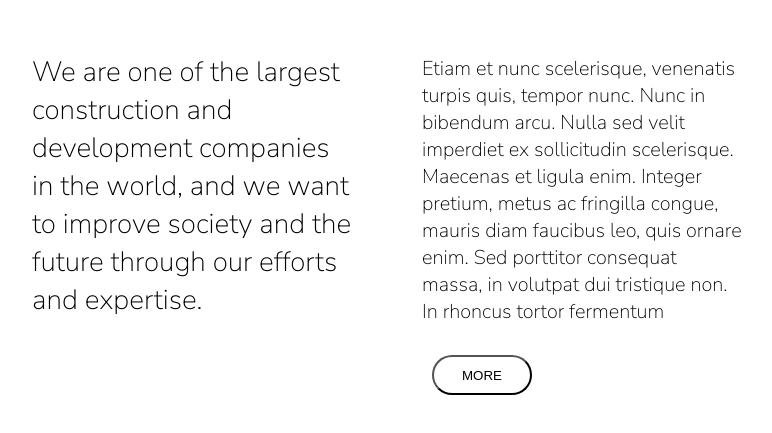
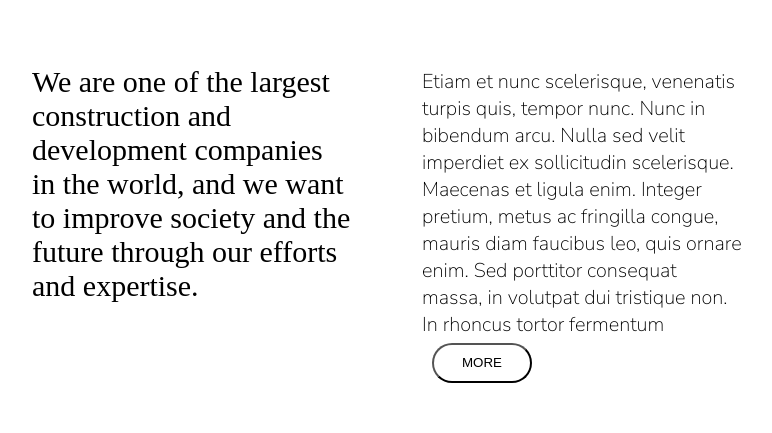
Before and after one commit to WallEDesing/Engineers-contractors, a React (Create React App) app: page / in a window 1280 px wide. Shown: the part 3685-4118 px from the top of the page, without its empty margins (253-1025 px from the left). Built offline with nearby package versions, Linux system fonts and the light colour scheme.

Commit message:
final commit

```diff
--- a/src/components/More/More.css
+++ b/src/components/More/More.css
@@ -16,8 +16,9 @@
     text-align: left;
     width: 50%;
     height: 300px;
-    font-size: 28px;
-    margin-bottom:7%;
+    font-size: 30px;
+    font-family: 'overlock';
+    margin-bottom:3%;
     margin-left: 250px;
 }
 .More-content-right-side{
@@ -32,9 +33,10 @@
     align-self: center;
     font-size: 20px;
     text-align: left;
+    font-weight: 400;
     margin-right: 250px;
     width: 50%;
-    height: 300px;
+    height: 275px;
 }
 .More-content-right-side-button{
     align-self: flex-start;
```
